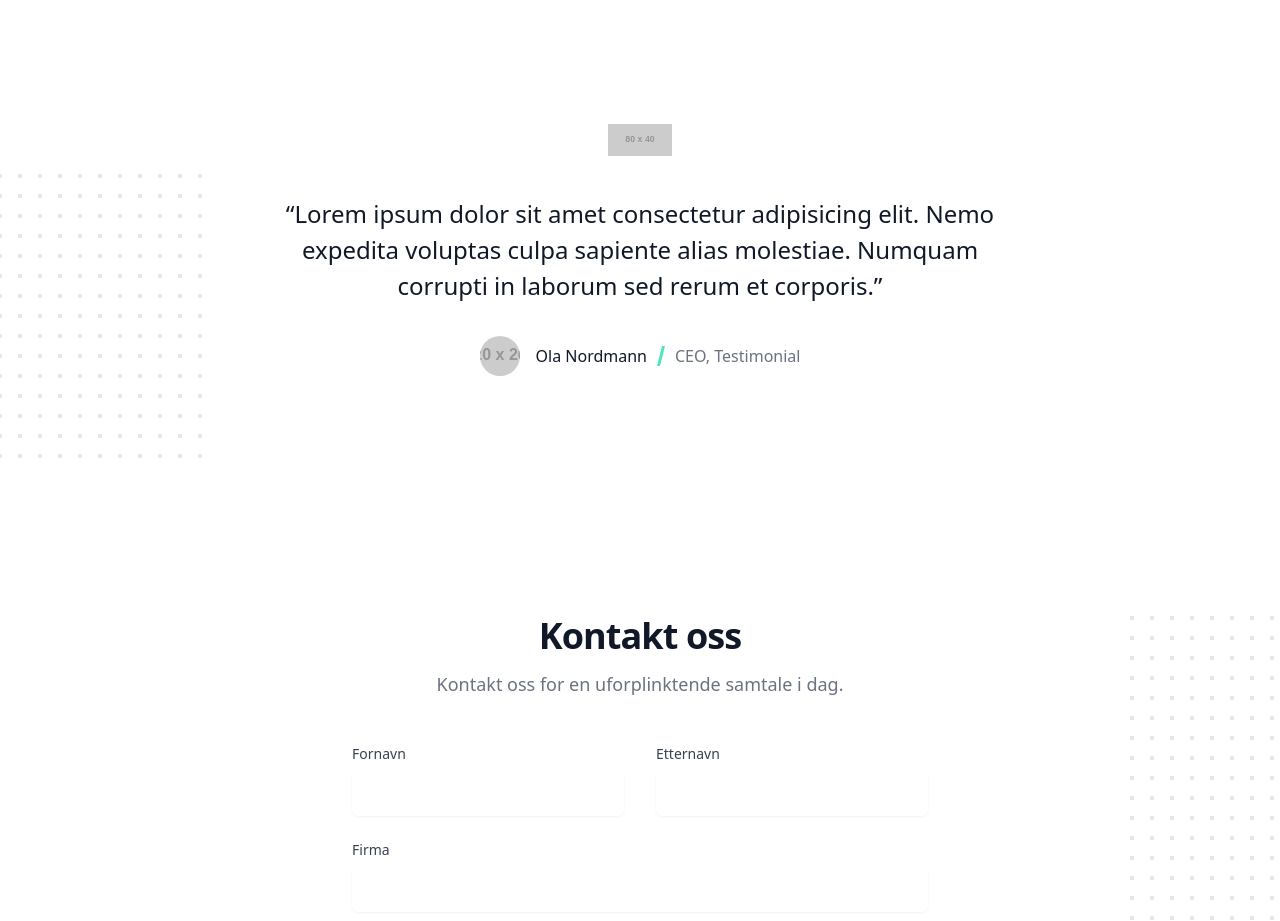
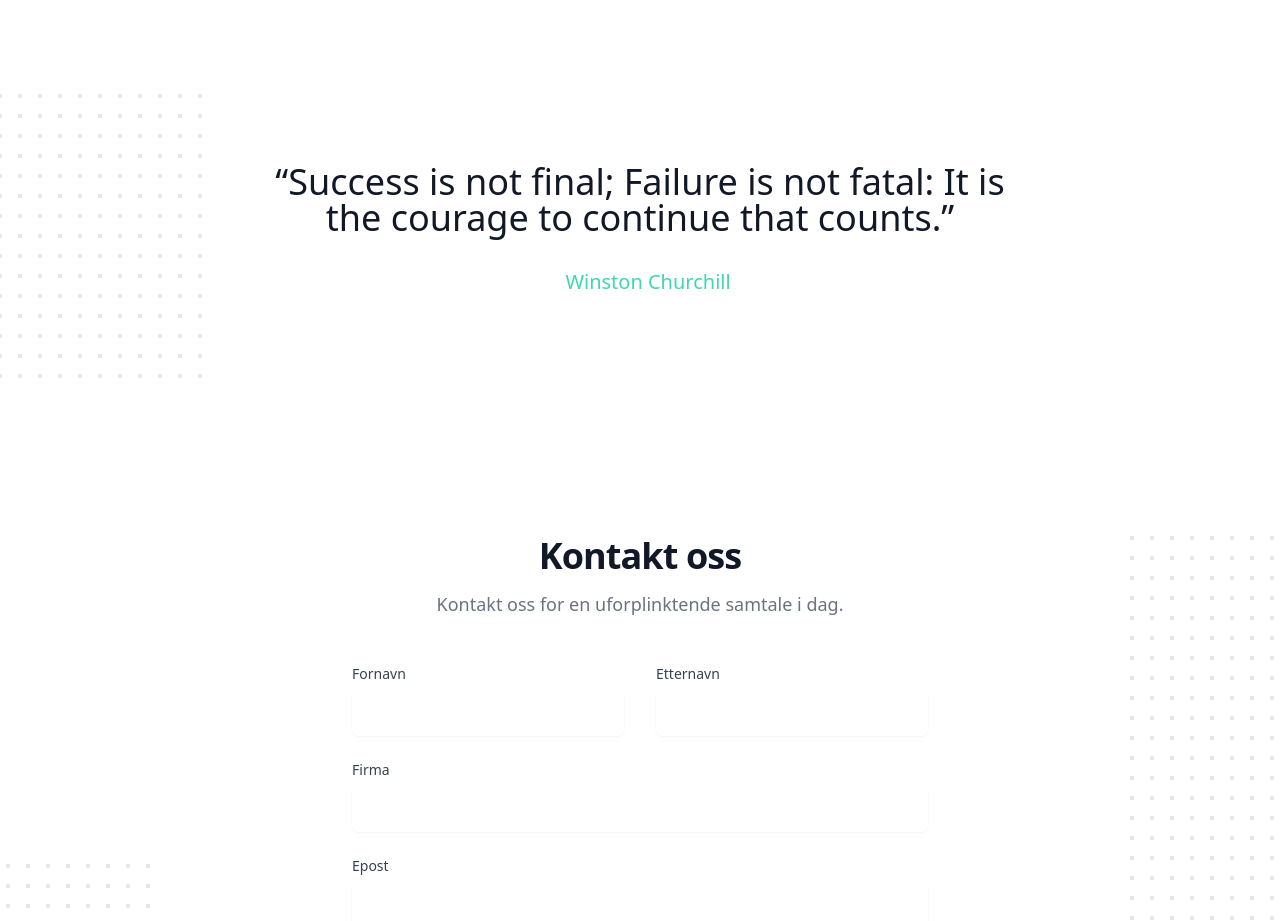
Before and after one commit to NikolaiWaerpen/ale-sales-group, a Next.js app: page / in a window 1280 px wide. Shown: the part 2920-3841 px from the top of the page. Built offline with nearby package versions, Linux system fonts and the light colour scheme; what @tailwindcss/typography would draw is missing.

Commit message:
chore: changes to testamonial

```diff
--- a/src/components/Home/Testimonial/index.tsx
+++ b/src/components/Home/Testimonial/index.tsx
@@ -40,33 +40,32 @@
         </svg>
 
         <div className="relative">
-          <img
+          {/* <img
             className="mx-auto h-8"
             src="http://placehold.jp/80x40.png"
             alt="Logo"
-          />
+          /> */}
           <blockquote className="mt-10">
-            <div className="max-w-3xl mx-auto text-center text-2xl leading-9 font-medium text-gray-900">
+            <div className="max-w-3xl mx-auto text-center text-4xl leading-9 font-medium text-gray-900">
               <p>
-                &ldquo;Lorem ipsum dolor sit amet consectetur adipisicing elit.
-                Nemo expedita voluptas culpa sapiente alias molestiae. Numquam
-                corrupti in laborum sed rerum et corporis.&rdquo;
+                &ldquo;Success is not final; Failure is not fatal: It is the
+                courage to continue that counts.&rdquo;
               </p>
             </div>
             <footer className="mt-8">
               <div className="md:flex md:items-center md:justify-center">
-                <div className="md:flex-shrink-0">
+                {/* <div className="md:flex-shrink-0">
                   <img
                     className="mx-auto h-10 w-10 rounded-full"
                     src="http://placehold.jp/20x20.png"
                     alt=""
                   />
-                </div>
+                </div> */}
                 <div className="mt-3 text-center md:mt-0 md:ml-4 md:flex md:items-center">
-                  <div className="text-base font-medium text-gray-900">
-                    Ola Nordmann
+                  <div className="text-xl font-medium text-theme-700">
+                    Winston Churchill
                   </div>
-
+                  {/*
                   <svg
                     className="hidden md:block mx-1 h-5 w-5 text-theme-600"
                     fill="currentColor"
@@ -77,7 +76,7 @@
 
                   <div className="text-base font-medium text-gray-500">
                     CEO, Testimonial
-                  </div>
+                  </div> */}
                 </div>
               </div>
             </footer>
```
